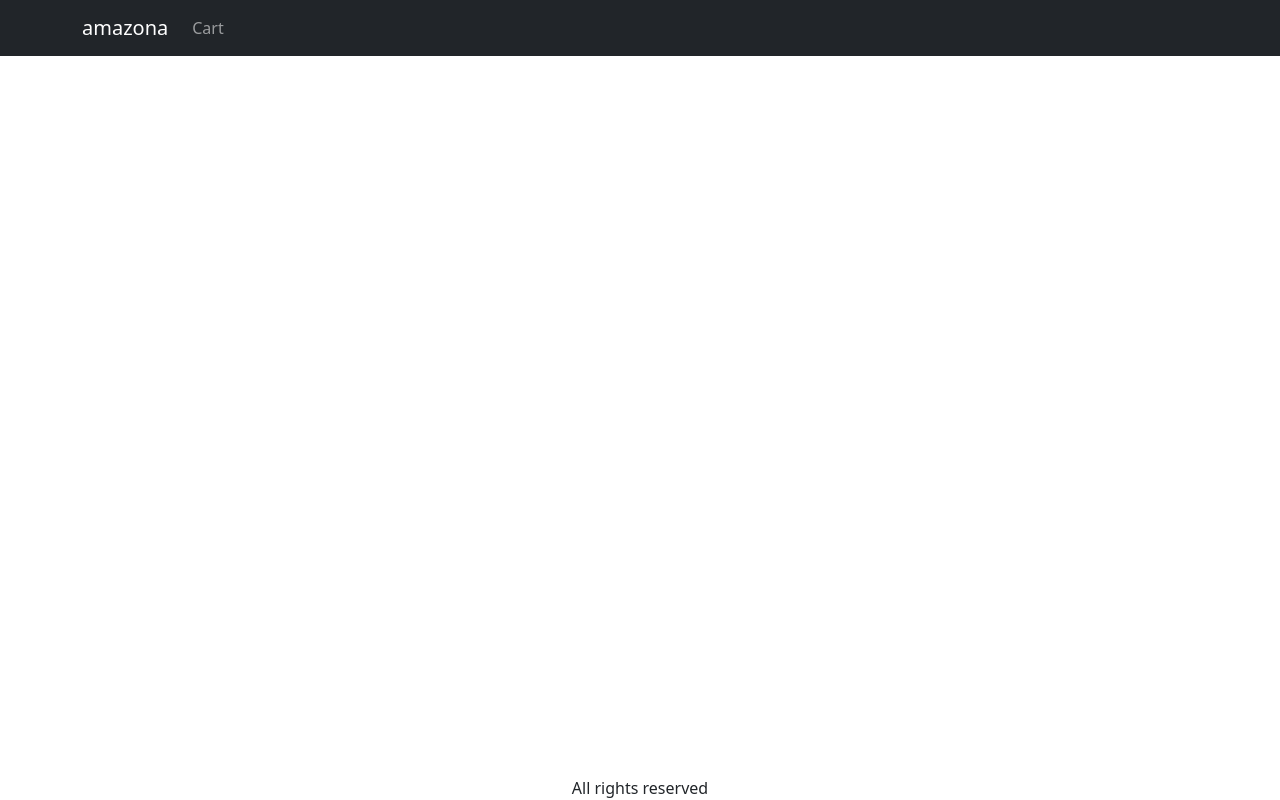
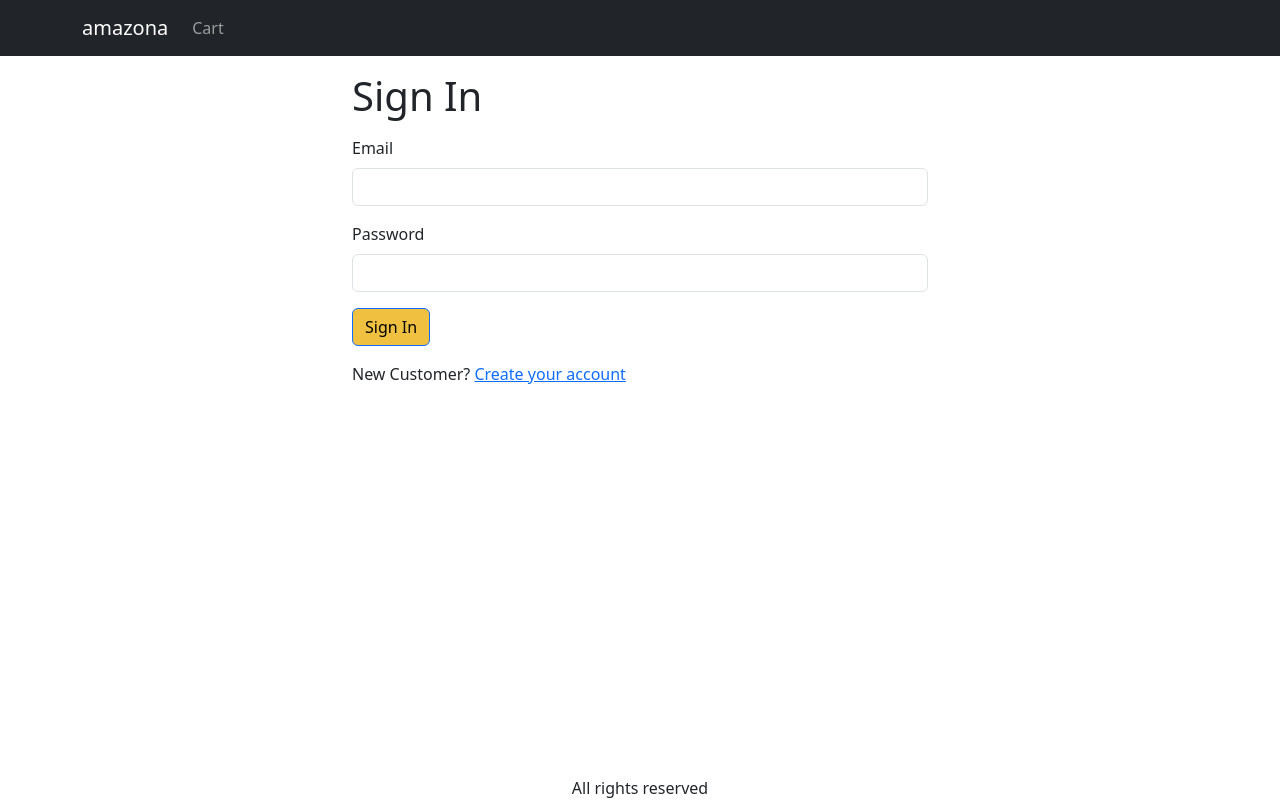
Before and after one commit to InMyListk/e-commerceV2, a React (Vite) app in the folder frontend/: page /signin in a window 1280 px wide. Built offline with nearby package versions, Linux system fonts and the light colour scheme.

Commit message:
Create-Signin-Screen

```diff
--- a/frontend/src/App.tsx
+++ b/frontend/src/App.tsx
@@ -6,6 +6,7 @@
 import { useContext } from "react";
 import { Store } from "./Store";
 import { CartScreen } from "./screens/CartScreen";
+import { SigninScreen } from "./screens/SigninScreen";
 
 function App() {
   const { state } = useContext(Store);
@@ -39,8 +40,10 @@
         <Container className="mt-3">
           <Routes>
             <Route path="/product/:slug" element={<ProductScreen />} />
+            <Route path="/cart" element={<CartScreen />} />
+            <Route path="/signin" element={<SigninScreen />} />
+
             <Route path="/" element={<HomeScreen />} />
-            <Route path="/cart" element={<CartScreen />} />
           </Routes>
         </Container>
       </main>
--- a/frontend/src/index.css
+++ b/frontend/src/index.css
@@ -50,3 +50,7 @@
 .img-thumbnail {
   height: 80px;
 }
+
+.small-container {
+  max-width: 600px;
+}
--- a/frontend/src/screens/CartScreen.tsx
+++ b/frontend/src/screens/CartScreen.tsx
@@ -3,10 +3,11 @@
 import { Helmet } from "react-helmet-async";
 import { Button, Card, Col, ListGroup, Row } from "react-bootstrap";
 import MessageBox from "../components/MessageBox";
-import { Link } from "react-router-dom";
+import { Link, useNavigate } from "react-router-dom";
 import axios from "axios";
 
 export const CartScreen = () => {
+  const navigate = useNavigate();
   const { state, dispatch: ctxDispatch } = useContext(Store);
 
   const {
@@ -26,6 +27,10 @@
 
   const removeItemHandler = async (item: any) => {
     ctxDispatch({ type: "CART_REMOVE_ITEM", payload: item });
+  };
+
+  const checkoutHandler = () => {
+    navigate("/signin?redirect=/shipping");
   };
 
   return (
@@ -107,6 +112,7 @@
                   <Button
                     type="button"
                     variant="primary"
+                    onClick={checkoutHandler}
                     disabled={cartItems.length === 0}
                   >
                     Proceed to Checkout
--- /dev/null
+++ b/frontend/src/screens/SigninScreen.tsx
@@ -0,0 +1,37 @@
+import { Button, Container, Form } from "react-bootstrap";
+import { Helmet } from "react-helmet-async";
+import { Link, useLocation } from "react-router-dom";
+
+export const SigninScreen = () => {
+  const { search } = useLocation();
+
+  const redirectInUrl = new URLSearchParams(search).get("redirect");
+
+  const redirect = redirectInUrl ? redirectInUrl : "/";
+
+  return (
+    <Container className="small-container">
+      <Helmet>
+        <title>Sign In</title>
+      </Helmet>
+      <h1 className="my-3">Sign In</h1>
+      <Form>
+        <Form.Group className="mb-3" controlId="email">
+          <Form.Label>Email</Form.Label>
+          <Form.Control type="email" required></Form.Control>
+        </Form.Group>
+        <Form.Group className="mb-3" controlId="password">
+          <Form.Label>Password</Form.Label>
+          <Form.Control type="password" required></Form.Control>
+        </Form.Group>
+        <div className="mb-3">
+          <Button type="submit">Sign In</Button>
+        </div>
+        <div>
+          New Customer?{" "}
+          <Link to={`/signup?redirect=${redirect}`}>Create your account</Link>
+        </div>
+      </Form>
+    </Container>
+  );
+};
```
Also changed, not shown: 1 other file (tests, documents, lock files or other folders).
